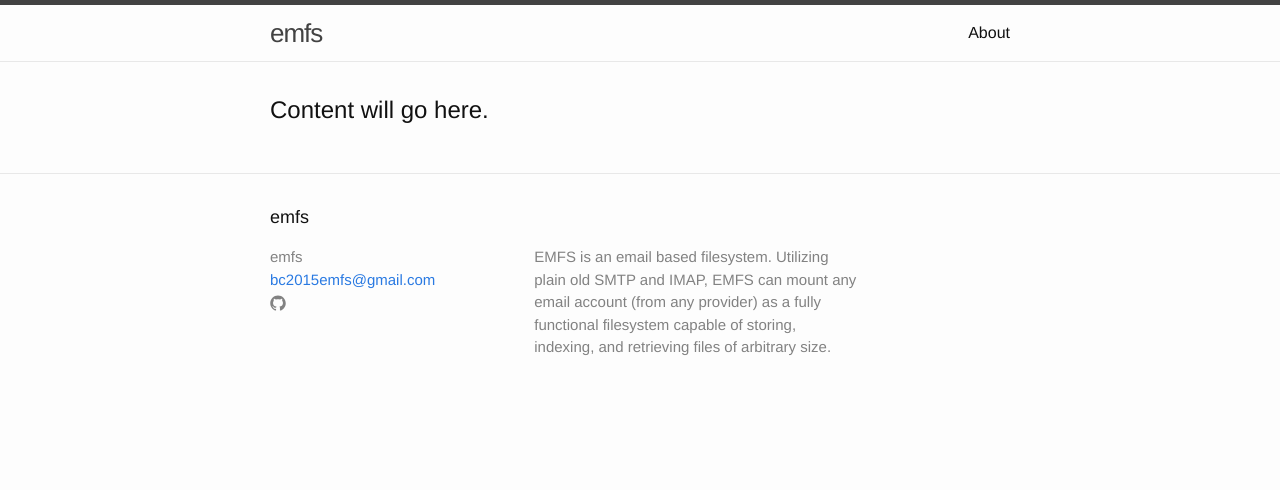
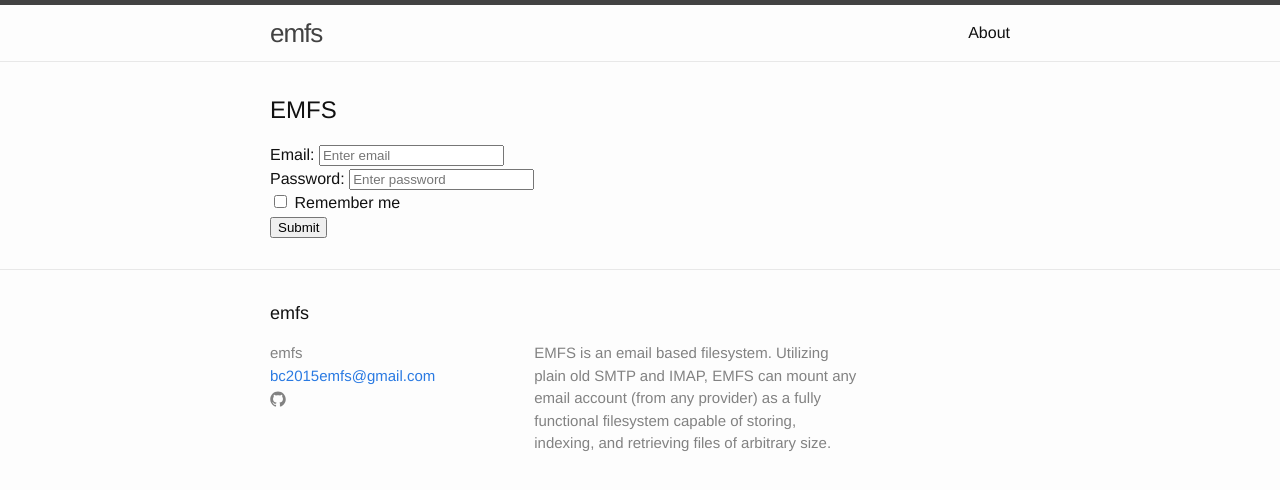
Before and after one commit to woodruffw-hackathons/emfs-frontend, a Jekyll site: the page built from index.html, in a window 1280 px wide. Shown: the top 490 px of the page. Built offline with Jekyll 4.4.1, drawn with Linux system fonts in a browser that asks for light colours.

Commit message:
commit @ Sat Apr 11 22:04:27 EDT 2015

```diff
--- a/index.html
+++ b/index.html
@@ -4,6 +4,25 @@ layout: default
 
 <div class="home">
 
-<h2>Content will go here.</h2>
+<h2>EMFS</h2>
+
+<p>
+
+</p>
+
+<form role="form" action="" method="GET">
+    <div class="form-group">
+      <label for="email">Email:</label>
+      <input type="email" class="form-control" id="email" placeholder="Enter email">
+    </div>
+    <div class="form-group">
+      <label for="pwd">Password:</label>
+      <input type="password" class="form-control" id="pwd" placeholder="Enter password">
+    </div>
+    <div class="checkbox">
+      <label><input type="checkbox"> Remember me</label>
+    </div>
+    <button type="submit" class="btn btn-default">Submit</button>
+</form>
 
 </div>
```
